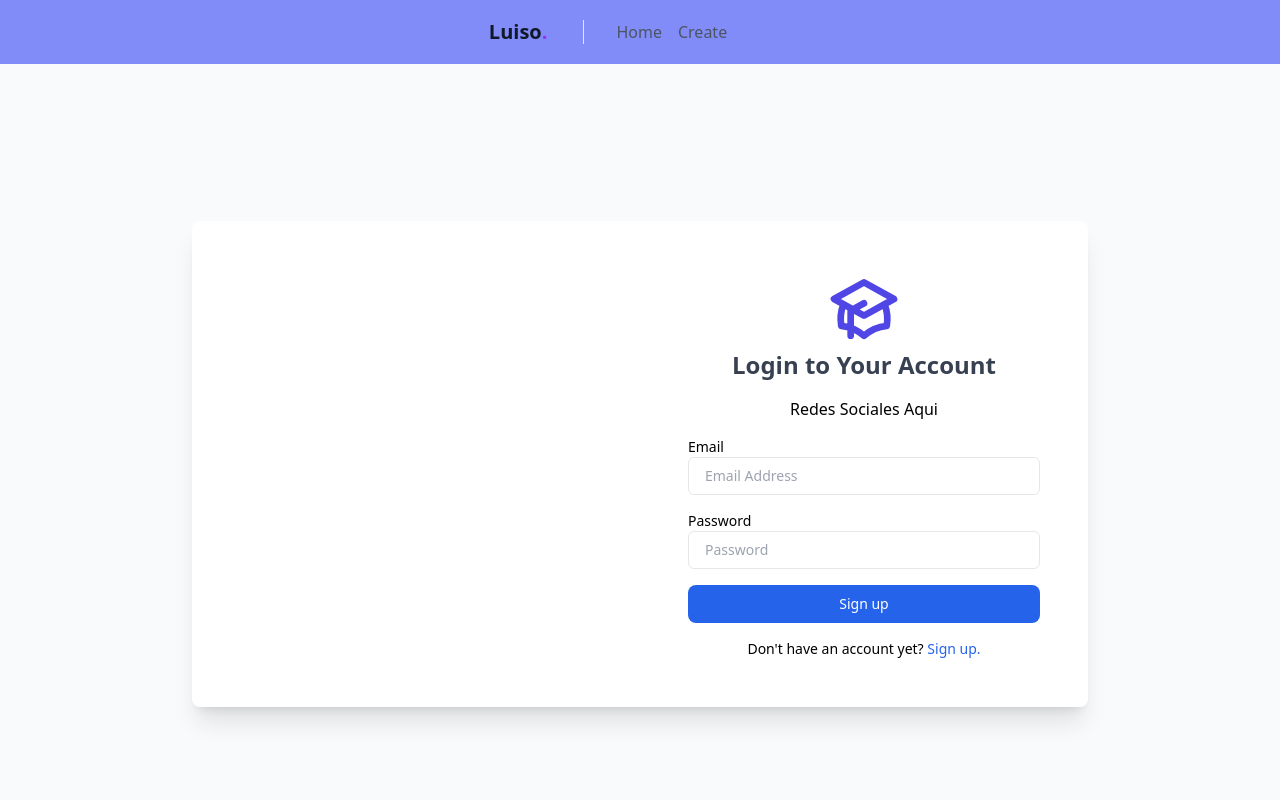
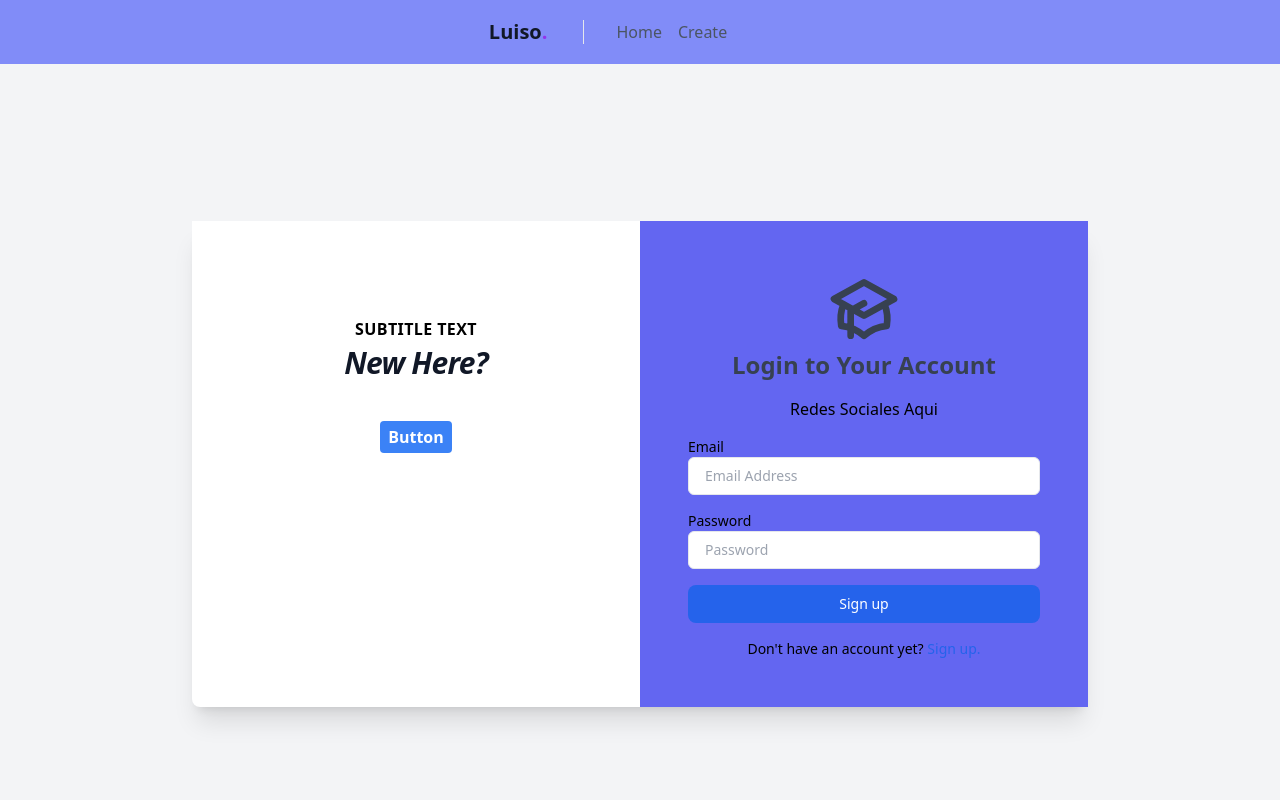
Before and after one commit to luisomogollon/login-app, a React (Create React App) app: page / in a window 1280 px wide. Shown: the top 800 px of the page. Built offline with nearby package versions, Linux system fonts and the light colour scheme.

Commit message:
boton de registro

```diff
--- a/src/routes/Login.jsx
+++ b/src/routes/Login.jsx
@@ -2,18 +2,29 @@ import React from "react";
 
 const Login = () => {
   return (
-    <section class="w-full bg-white">
+    <section class="w-full  bg-white">
       <body>
-        <div class="flex items-center min-h-screen bg-gray-50">
+        <div class="flex items-center min-h-screen bg-gray-100">
           <div class="flex-1 h-full max-w-4xl mx-auto bg-white rounded-lg shadow-xl">
             <div class="flex flex-col md:flex-row">
-              <div class="h-32 md:h-auto md:w-1/2"></div>
-              <div class="flex items-center justify-center p-6 sm:p-12 md:w-1/2">
+              <div class="h-48 md:h-auto md:w-1/2">
+
+
+<section class="h-auto bg-white">
+    <div class="max-w-7xl mx-auto py-1 px-10 sm:py-24 sm:px-6 lg:px-8 sm:text-center">
+        <h2 class="text-center font-semibold text-indig-600 tracking-wide uppercase">subtitle text</h2>
+        <p class="mt-1 text-4xl text-center font-extrabold text-gray-900 italic sm:text-5xl sm:tracking-tight lg:text-3xl">New Here?</p>
+        <button class="bg-blue-500  hover:bg-blue-700 text-white font-bold mt-10 py-1 px-2 rounded"> Button</button>
+    </div>
+</section>
+
+              </div>
+              <div class="flex items-center bg-indigo-500 justify-center p-6 sm:p-12 md:w-1/2">
                 <div class="w-full">
                   <div class="flex justify-center">
                     <svg
                       xmlns="http://www.w3.org/2000/svg"
-                      class="w-20 h-20 text-indigo-600"
+                      class="w-20 h-20 text-gray-700"
                       fill="none"
                       viewBox="0 0 24 24"
                       stroke="currentColor"
```
